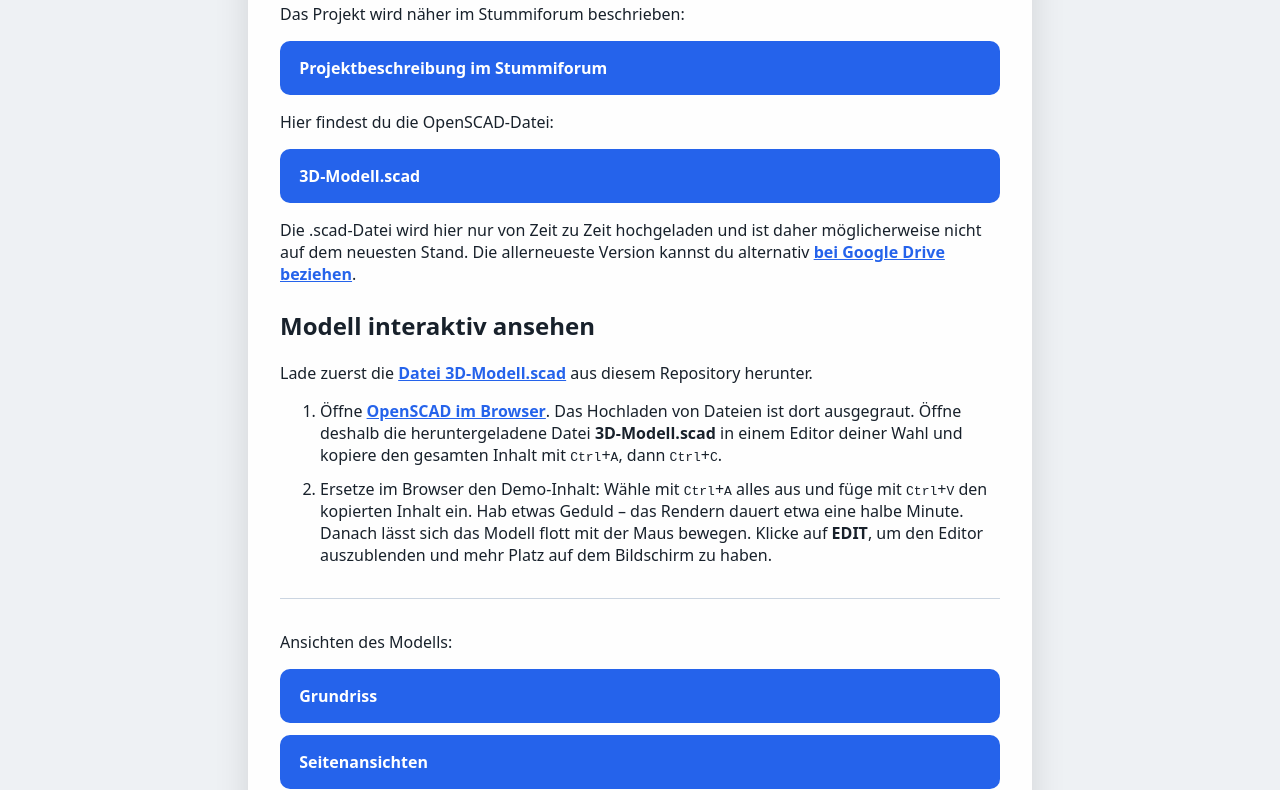
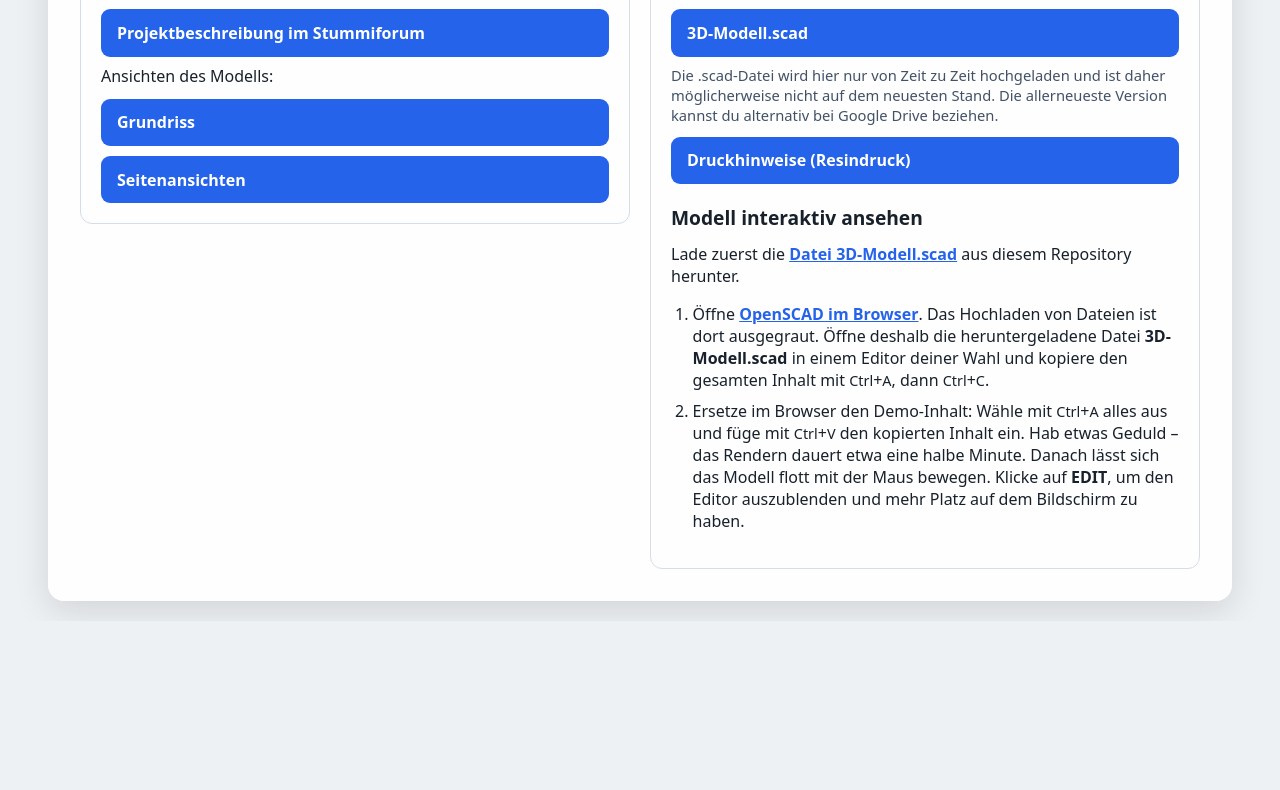
Before and after one commit to Moba160/Liw, a plain HTML site: page index.html in a window 1280 px wide. Shown: the part 200-990 px from the top of the page. After the commit the page ends 821 px from the top, so only its background shows below. Drawn offline with Linux system fonts and the light colour scheme.

Commit message:
Make homepage compact and two-column

```diff
--- a/index.html
+++ b/index.html
@@ -6,45 +6,64 @@
   <title>EG Berlin-Lichterfelde West – H0</title>
   <style>
     :root { color-scheme: light dark; }
-    body { margin: 0; font-family: system-ui, sans-serif; background: #eef1f4; color: #18212b; }
-    main { max-width: 720px; margin: 8vh auto; padding: 2rem; background: rgba(255,255,255,.92); border-radius: 16px; box-shadow: 0 10px 35px rgba(0,0,0,.12); }
-    h1 { margin-top: 0; }
-    nav { display: grid; gap: 12px; }
-    a { display: block; padding: 1rem 1.2rem; border-radius: 10px; background: #2563eb; color: white; text-decoration: none; font-weight: 700; }
-    a:hover { background: #1d4ed8; }
-    hr { margin: 2rem 0; border: 0; border-top: 1px solid #cbd5e1; }
-    .instructions { margin-top: 1.5rem; }
-    .instructions li { margin: .75rem 0; }
-    .instructions a, .file-note a { display: inline; padding: 0; border-radius: 0; background: none; color: #2563eb; text-decoration: underline; }
-    .instructions a:hover, .file-note a:hover { background: none; color: #1d4ed8; }
+    body { margin: 0; padding: 1.25rem; font-family: system-ui, sans-serif; background: #eef1f4; color: #18212b; }
+    main { max-width: 1120px; margin: 0 auto; padding: clamp(1.25rem, 3vw, 2rem); background: rgba(255,255,255,.94); border-radius: 16px; box-shadow: 0 10px 35px rgba(0,0,0,.12); }
+    h1 { margin: 0 0 1.25rem; font-size: clamp(1.5rem, 3vw, 2rem); }
+    h2 { margin: 0 0 .75rem; font-size: 1.2rem; }
+    p { margin: .5rem 0 .75rem; }
+    .columns { display: grid; grid-template-columns: repeat(2, minmax(0, 1fr)); gap: 1.25rem; align-items: start; }
+    section { min-width: 0; padding: 1.25rem; border: 1px solid #d5dde7; border-radius: 12px; background: rgba(255,255,255,.55); }
+    nav { display: grid; gap: .6rem; margin-top: .75rem; }
+    .button { display: block; padding: .8rem 1rem; border-radius: 9px; background: #2563eb; color: white; text-decoration: none; font-weight: 700; }
+    .button:hover { background: #1d4ed8; }
+    .text-link { color: #2563eb; font-weight: 600; }
+    .file-note { font-size: .92rem; color: #425166; }
+    .instructions { margin-top: 1.25rem; }
+    .instructions ol { padding-left: 1.35rem; }
+    .instructions li { margin: .55rem 0; }
+    kbd { font: inherit; font-size: .9em; }
+    @media (max-width: 720px) {
+      body { padding: .75rem; }
+      main { padding: 1.1rem; }
+      .columns { grid-template-columns: 1fr; gap: .85rem; }
+      section { padding: 1rem; }
+    }
   </style>
 </head>
 <body>
   <main>
     <h1>3D-Modell des EG Berlin-Lichterfelde West in H0</h1>
+    <div class="columns">
+      <section aria-labelledby="project-heading">
+        <h2 id="project-heading">Projekt &amp; Ansichten</h2>
         <p>Das Projekt wird näher im Stummiforum beschrieben:</p>
-    <a href="https://www.stummiforum.de/t247486f180-H-D-Druck-KI-Experiment-Konstruktion-EG-Berlin-Lichterfelde-West.html">Projektbeschreibung im Stummiforum</a>
+        <a class="button" href="https://www.stummiforum.de/t247486f180-H-D-Druck-KI-Experiment-Konstruktion-EG-Berlin-Lichterfelde-West.html">Projektbeschreibung im Stummiforum</a>
+        <p>Ansichten des Modells:</p>
+        <nav aria-label="Modellansichten">
+          <a class="button" href="Grundriss.html">Grundriss</a>
+          <a class="button" href="Seitenansichten.html">Seitenansichten</a>
+        </nav>
+      </section>
 
+      <section aria-labelledby="model-heading">
+        <h2 id="model-heading">3D-Modell &amp; Drucken</h2>
         <p>Hier findest du die OpenSCAD-Datei:</p>
-    <a href="3D-Modell.scad">3D-Modell.scad</a>
-    <p class="file-note">Die .scad-Datei wird hier nur von Zeit zu Zeit hochgeladen und ist daher möglicherweise nicht auf dem neuesten Stand. Die allerneueste Version kannst du alternativ <a href="https://drive.google.com/file/d/1V1s1oWn7hq_Nh46hVH7hjtsrlCiDVZ7D/view" target="_blank" rel="noopener noreferrer">bei Google Drive beziehen</a>.</p>
+        <a class="button" href="3D-Modell.scad">3D-Modell.scad</a>
+        <p class="file-note">Die .scad-Datei wird hier nur von Zeit zu Zeit hochgeladen und ist daher möglicherweise nicht auf dem neuesten Stand. Die allerneueste Version kannst du alternativ bei Google Drive beziehen.</p>
+        <nav aria-label="3D-Modell und Druckhinweise">
+          <a class="button" href="Druckhinweise.html">Druckhinweise (Resindruck)</a>
+        </nav>
 
-    <section class="instructions" aria-labelledby="interactive-heading">
-      <h2 id="interactive-heading">Modell interaktiv ansehen</h2>
-      <p>Lade zuerst die <a href="3D-Modell.scad">Datei 3D-Modell.scad</a> aus diesem Repository herunter.</p>
+        <div class="instructions">
+          <h2>Modell interaktiv ansehen</h2>
+          <p>Lade zuerst die <a class="text-link" href="3D-Modell.scad">Datei 3D-Modell.scad</a> aus diesem Repository herunter.</p>
           <ol>
-        <li>Öffne <a href="https://openscad.ochafik.com/" target="_blank" rel="noopener noreferrer">OpenSCAD im Browser</a>. Das Hochladen von Dateien ist dort ausgegraut. Öffne deshalb die heruntergeladene Datei <strong>3D-Modell.scad</strong> in einem Editor deiner Wahl und kopiere den gesamten Inhalt mit <kbd>Ctrl</kbd>+<kbd>A</kbd>, dann <kbd>Ctrl</kbd>+<kbd>C</kbd>.</li>
+            <li>Öffne <a class="text-link" href="https://openscad.ochafik.com/" target="_blank" rel="noopener noreferrer">OpenSCAD im Browser</a>. Das Hochladen von Dateien ist dort ausgegraut. Öffne deshalb die heruntergeladene Datei <strong>3D-Modell.scad</strong> in einem Editor deiner Wahl und kopiere den gesamten Inhalt mit <kbd>Ctrl</kbd>+<kbd>A</kbd>, dann <kbd>Ctrl</kbd>+<kbd>C</kbd>.</li>
             <li>Ersetze im Browser den Demo-Inhalt: Wähle mit <kbd>Ctrl</kbd>+<kbd>A</kbd> alles aus und füge mit <kbd>Ctrl</kbd>+<kbd>V</kbd> den kopierten Inhalt ein. Hab etwas Geduld – das Rendern dauert etwa eine halbe Minute. Danach lässt sich das Modell flott mit der Maus bewegen. Klicke auf <strong>EDIT</strong>, um den Editor auszublenden und mehr Platz auf dem Bildschirm zu haben.</li>
           </ol>
+        </div>
       </section>
-
-    <hr>
-    <p>Ansichten des Modells:</p>
-    <nav>
-      <a href="Grundriss.html">Grundriss</a>
-      <a href="Seitenansichten.html">Seitenansichten</a>
-      <a href="Druckhinweise.html">Druckhinweise (Resindruck)</a>
-    </nav>
+    </div>
   </main>
 </body>
 </html>
```
Lines whose indentation alone changed are shown as unchanged.
